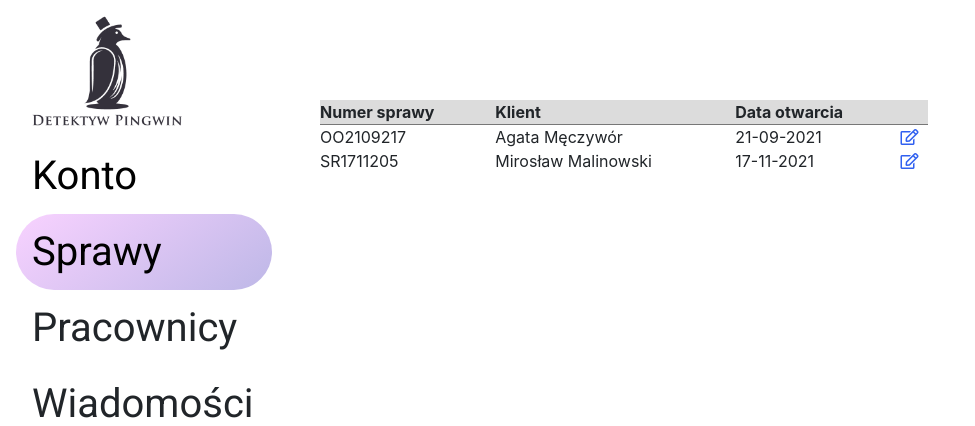
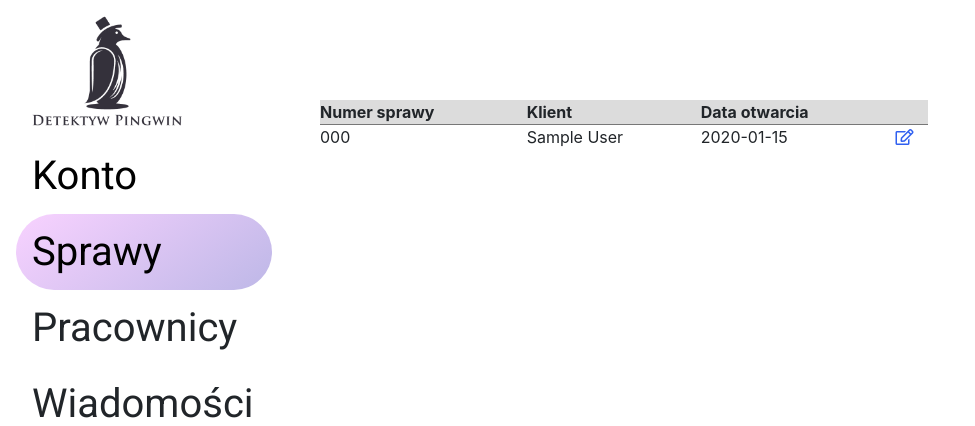
Before and after one commit to 155972/detective_penguin, a PHP site: page /empl/cases.php in a window 1280 px wide; the page is wider, and only the part inside the window is pictured. Shown: the top 426 px of that part, without its empty margins (0-975 px from the left). Run offline with PHP 8.4, Linux system fonts and the light colour scheme; the visitor is signed in with stand-in values (Sample User, id 1); tables that the repository leaves empty hold one stand-in row (values such as "Sample post").

Commit message:
wczytywanie przypisanych spraw z BD

```diff
--- a/empl/cases.php
+++ b/empl/cases.php
@@ -32,18 +32,46 @@
                 <th>Data otwarcia</th>
                 <th></th>
             </tr>
-            <tr>
-                <td>OO2109217</td>
-                <td>Agata Męczywór</td>
-                <td>21-09-2021</td>
+            <?php
+                require_once "../connect.php";
+                session_start();
+
+                $connect = @new mysqli($host, $db_user, $db_password, $db_name);
+
+                $connect->set_charset('utf8');
+
+                if ($connect->connect_errno!=0) {
+                    echo "Error: ".$connect->connect_errno;
+                }
+                else {
+                    $uID = $_SESSION['userID'];
+                    $emp = $connect->query("SELECT ID FROM employee WHERE ID_user = '$uID'")->fetch_assoc();
+                    $eID = $emp['ID'];
+                    $cases = $connect->query("SELECT * FROM cases INNER JOIN employee_in_cases ON cases.ID = ID_case WHERE ID_emp = '$eID'");
+                    $rows = $cases->num_rows;
+
+                    for($i=0; $i<$rows; $i++){
+                        $row = $cases->fetch_assoc();
+                        $ID = $row['ID'];
+                        $casenumber = $row['casenumber'];
+                        $date = $row['consultation'];
+
+                        $clientID = $row['ID_client'];
+                        $client = $connect->query("SELECT first_name, last_name FROM user WHERE ID = $clientID")->fetch_assoc();
+                        $cName = $client['first_name']." ".$client['last_name'];
+
+echo<<<EOT
+                <tr>
+                <td>{$casenumber}</td>
+                <td>{$cName}</td>
+                <td>{$date}</td>
                 <td onclick="$('.right').load('docs_in_case.php');"><i class="far fa-edit" style="color:#3060f0"></i></td>
-            </tr>
-            <tr>
-                <td>SR1711205</td>
-                <td>Mirosław Malinowski</td>
-                <td>17-11-2021</td>
-                <td onclick="$('.right').load('docs_in_case.php');"><i class="far fa-edit" style="color:#3060f0"></i></td>
-            </tr>
+                </tr>
+EOT;
+                    }
+
+                }
+        ?>
         </table>
     </div>
     <script>
```
